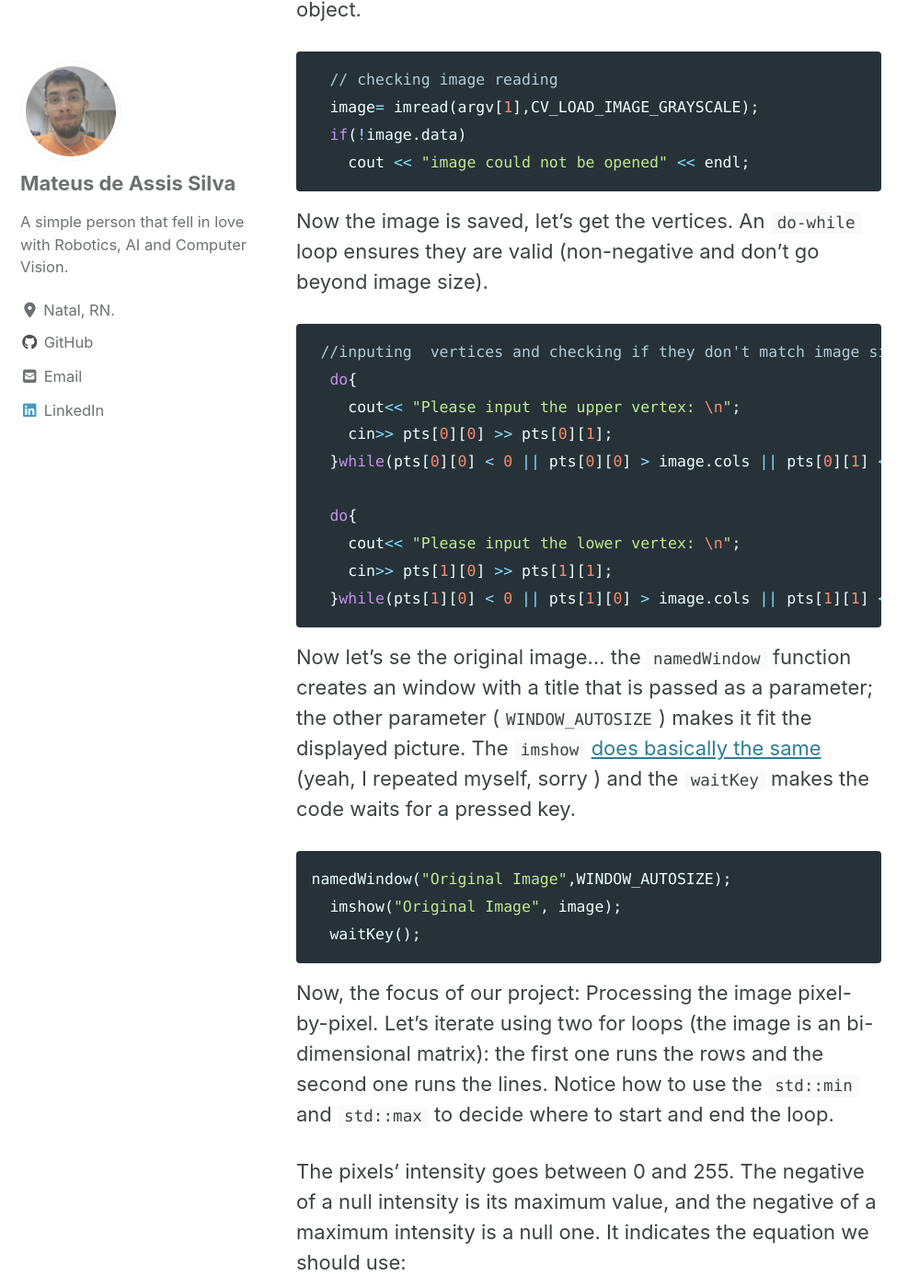
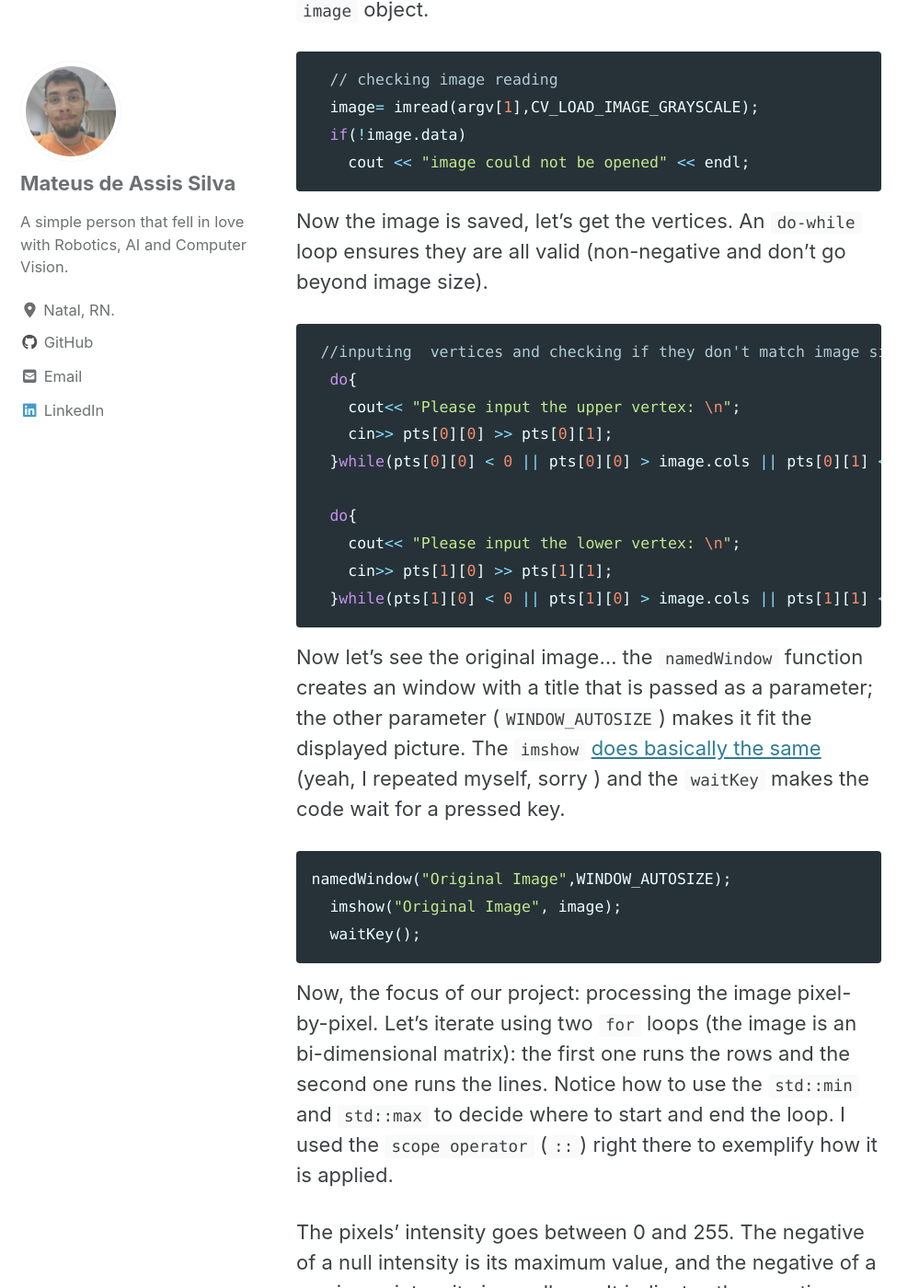
Before and after one commit to mtxslv/mtxslv.github.io, a Jekyll site: the page built from _posts/2020-04-12-opencv_basics.md, in a window 1280 px wide and 1400 px high, scrolled down 2292 px. Shown: the whole window at 92% size, without its empty margins (0-999 px from the left). Built offline with Jekyll 4.4.1, drawn with Linux system fonts in a browser that asks for light colours; cached includes are drawn as plain includes; nearby versions of some CDN libraries; some of the changed text lies outside the part shown.

Commit message:
just rewrote some things

````diff
--- a/_posts/2020-04-12-opencv_basics.md
+++ b/_posts/2020-04-12-opencv_basics.md
@@ -17,7 +17,7 @@
 
 # Code
 
-The first step is to include the dependencies. For our applications we need three: ```iostream```, ```opencv``` and ```algorithm```. The [first one](http://www.cplusplus.com/reference/iostream/) is necessary because we will need external input (and we will use `cin` for do that and `cout` to comunicate). The second one is our celebrity and the last one will be used to decide where the vertices are based on their value (greater value, farther from the origin).
+The first step is to include the dependencies. For our applications we need three: ```iostream```, ```opencv``` and ```algorithm```. The [first one](http://www.cplusplus.com/reference/iostream/) is necessary because we will need external input (and we will use `cin` for do that and `cout` to comunicate). The second one is our celebrity and [the last one](https://en.cppreference.com/w/cpp/header/algorithm) will be used to decide where the vertices are based on their value (greater value, farther from the origin).
 
  We'll set up [namespaces](https://www.geeksforgeeks.org/namespace-in-c/) also. They are important because they restrict the scope of certain named entities, thus [preventing name conflicts](https://en.cppreference.com/w/cpp/language/namespace). In our example, it will avoid our compiler get confused: it will know that `cin` and `cout` belongs to `std` and that `imread` belongs to `cv2`.
 
@@ -47,7 +47,7 @@
 
 This array will store the second point after the first one. Each of them has two coordinates. I already initialized it.
 
-The next step is to get the image. The process to input the picture can be seen [here](https://github.com/mtxslv/dca0445_dip/wiki/How-to-run-the-algorithms-(an-example)). Below we see the block that runs to store the pixels information as greylevels inside the `image` object.
+The next step is to get the image. The process to input the picture can be seen [here](https://github.com/mtxslv/dca0445_dip/wiki/How-to-run-the-algorithms-(an-example)). Below we see the block that runs to store the pixels' information as greylevels inside the `image` object.
 
 {% raw %}
 ```cpp
@@ -58,7 +58,7 @@
 ```
 {% endraw %}
 
-Now the image is saved, let's get the vertices. An `do-while` loop ensures they are valid (non-negative and don't go beyond image size).
+Now the image is saved, let's get the vertices. An `do-while` loop ensures they are all valid (non-negative and don't go beyond image size).
 
 {% raw %}
 ```cpp
@@ -75,7 +75,7 @@
 ```
 {% endraw %}
 
-Now let's se the original image... the `namedWindow` function creates an window with a title that is passed as a parameter; the other parameter (`WINDOW_AUTOSIZE`) makes it fit the displayed picture. The `imshow` [does basically the same](https://docs.opencv.org/2.4/modules/highgui/doc/user_interface.html?highlight=namedwindow) (yeah, I repeated myself, sorry ) and the `waitKey` makes the code waits for a pressed key.
+Now let's see the original image... the `namedWindow` function creates an window with a title that is passed as a parameter; the other parameter (`WINDOW_AUTOSIZE`) makes it fit the displayed picture. The `imshow` [does basically the same](https://docs.opencv.org/2.4/modules/highgui/doc/user_interface.html?highlight=namedwindow) (yeah, I repeated myself, sorry ) and the `waitKey` makes the code wait for a pressed key.
 
 {% raw %}
 ```cpp
@@ -85,7 +85,7 @@
 ```
 {% endraw %}
 
-Now, the focus of our project: Processing the image pixel-by-pixel. Let's iterate using two for loops (the image is an bi-dimensional matrix): the first one runs the rows and the second one runs the lines. Notice how to use the `std::min` and `std::max` to decide where to start and end the loop.
+Now, the focus of our project: processing the image pixel-by-pixel. Let's iterate using two `for` loops (the image is an bi-dimensional matrix): the first one runs the rows and the second one runs the lines. Notice how to use the `std::min` and `std::max` to decide where to start and end the loop. I used the `scope operator` (`::`) right there to exemplify how it is applied.
 
 The pixels' intensity goes between 0 and 255. The negative of a null intensity is its maximum value, and the negative of a maximum intensity is a null one. It indicates the equation we should use:
 
````
Also changed, not shown: other parts of _posts/2020-04-12-opencv_basics.md (+1 -1 lines).
